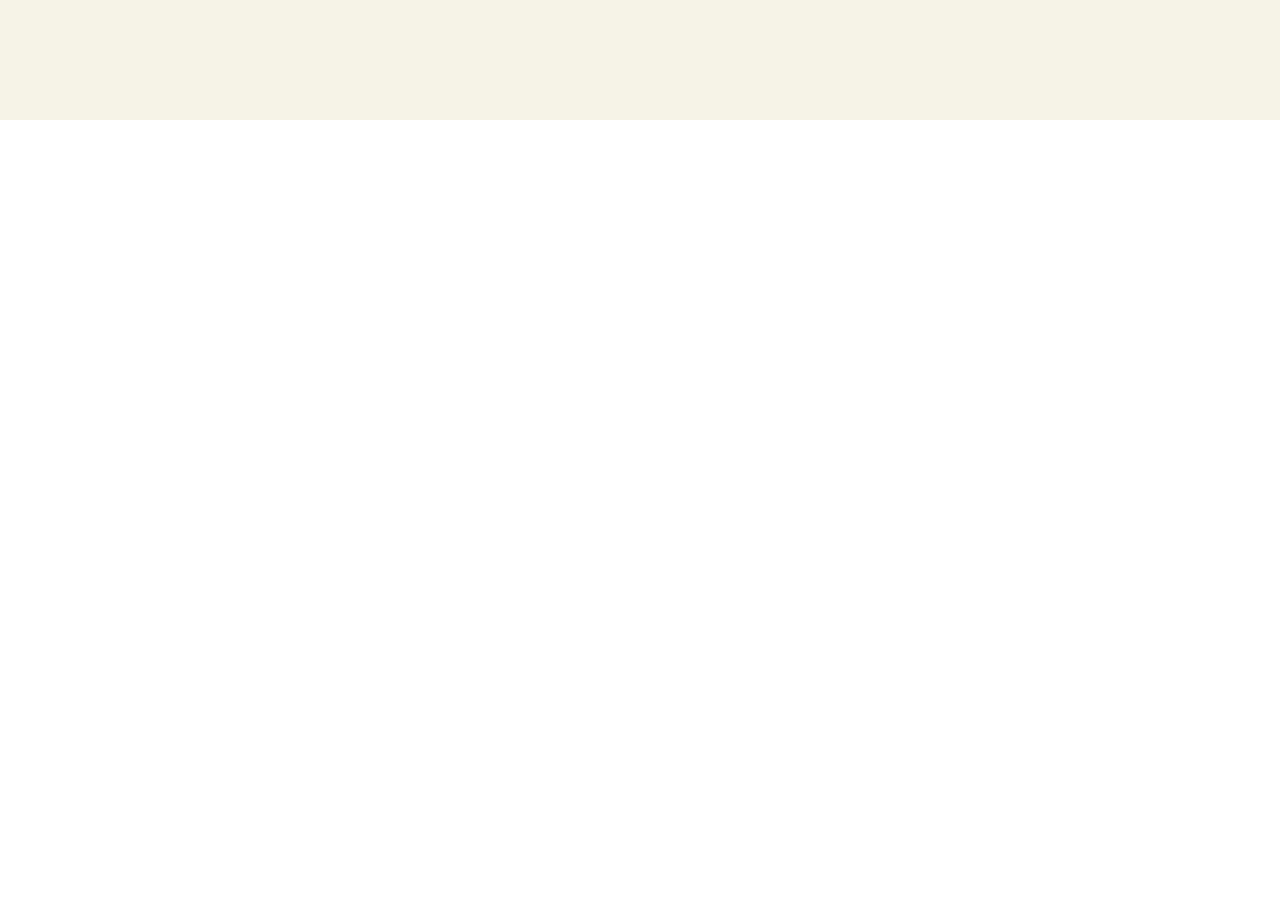
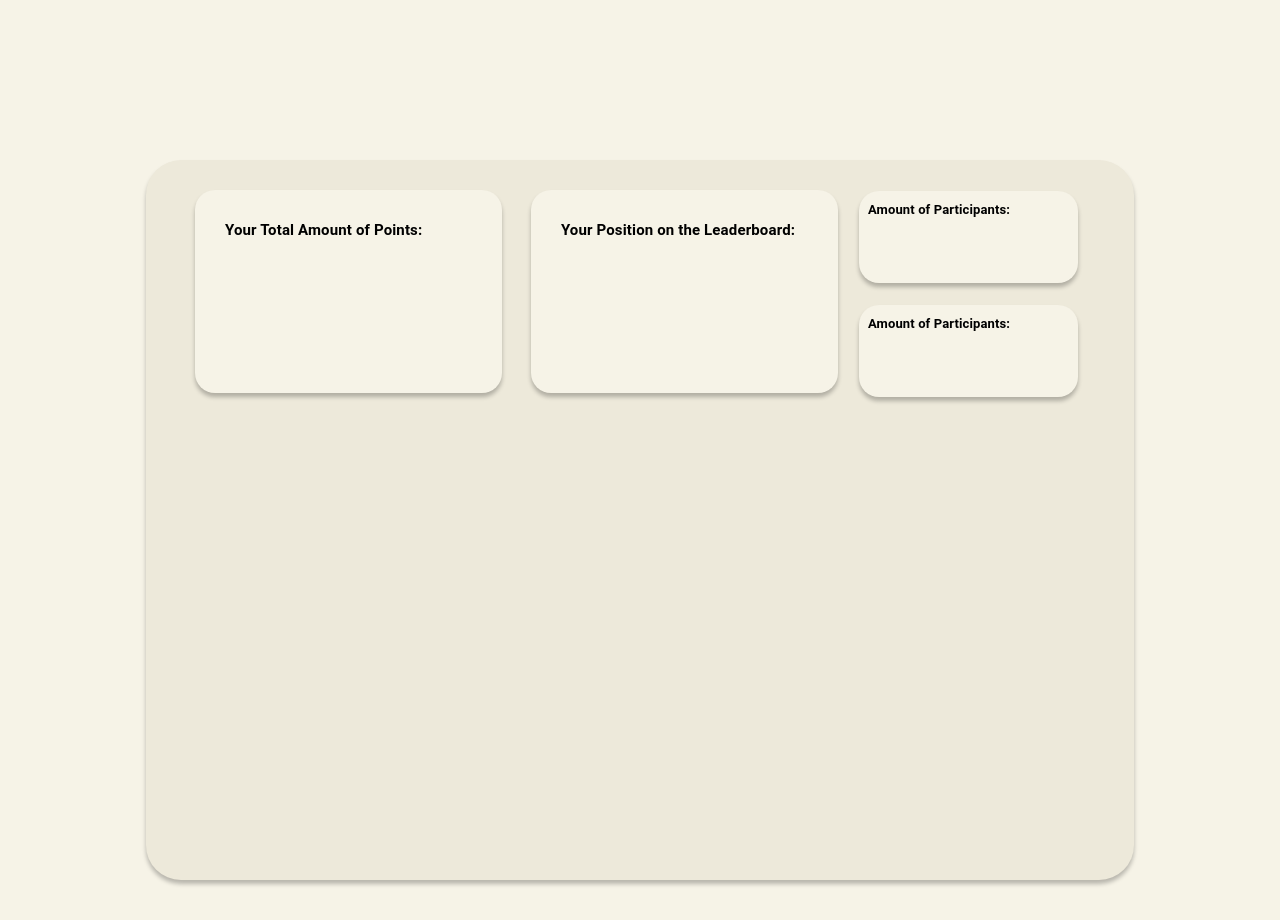
Before and after one commit to aizhK/Recycling-App, a React (Create React App) app in the folder recyclerush/: page /forgotpassword in a window 1280 px wide. Shown: the part 680-1600 px from the top of the page. Before the commit the page ends 800 px from the top, so only its background shows below. Built offline with nearby package versions, Linux system fonts and the light colour scheme; the HTML template or start-up script is replaced by a standard one.

Commit message:
Dashboard created, need to get the dropdown list to work and some additional buttons and design changes

```diff
--- a/recyclerush/src/App.js
+++ b/recyclerush/src/App.js
@@ -12,6 +12,7 @@ import ForgotPassword from "./components/ForgotPassword";
 import SignUp from "./components/SignUp";
 import Login from "./components/Login";
 import ScrollTop from "./components/ScrollToTop";
+import Dashboard from "./dashboard/Dashboard"
 
 function App() {
   const [isAuthPage, setIsAuthPage] = useState(false);
@@ -94,6 +95,7 @@ function App() {
           </Routes>
         </header>
         <ScrollTop isDrawerOpen={isDrawerOpen} />
+        <Dashboard />
       </div>
     </Router>
   );
--- /dev/null
+++ b/recyclerush/src/dashboard/Dashboard.js
@@ -0,0 +1,180 @@
+import React, { useState } from "react";
+import Box from "@mui/material/Box";
+import IconButton from "@mui/material/IconButton";
+import MenuIcon from "@mui/icons-material/Menu";
+import Sidebar from "./Sidebar";
+import Typography from "@mui/material/Typography";
+
+const drawerWidth = 240;
+
+const Dashboard = () => {
+  const [open, setOpen] = useState(false);
+
+  return (
+    <Box
+      sx={{
+        backgroundColor: "#F6F3E7",
+        display: "flex",
+        height: "100vh",
+        width: "100vw",
+      }}
+    >
+      <Sidebar open={open} />
+
+      <Box
+        component="main"
+        sx={{
+          flexGrow: 1,
+          height: "100vh",
+          display: "flex",
+          alignItems: "center",
+          justifyContent: "center",
+        }}
+      >
+        <IconButton
+          color="inherit"
+          aria-label="open drawer"
+          onClick={() => setOpen(!open)}
+          edge="start"
+          sx={{
+            position: "fixed",
+            marginLeft: "0.5%",
+            top: "2%",
+            left: `${open ? drawerWidth : 0}px`,
+            transition: "left .3s",
+          }}
+        >
+          <MenuIcon />
+        </IconButton>
+
+        <Box
+          sx={{
+            display: "flex",
+            flexDirection: "row",
+            boxShadow: "0px 4px 4px rgba(0, 0, 0, 0.25)",
+            backgroundColor: "#EDE9DA",
+            borderRadius: "35px",
+            width: "95%",
+            height: "90%",
+            transition: "margin .3s",
+            marginLeft: `${open ? drawerWidth / 8 : -drawerWidth / 1}px`,
+          }}
+        >
+          <Box
+            sx={{
+              height: "20%",
+              width: "25%",
+              marginLeft: "5%",
+              marginTop: "3%",
+              borderRadius: "20px",
+              backgroundColor: "#F6F3E7",
+              boxShadow: "0px 4px 4px rgba(0, 0, 0, 0.25)",
+              padding: "3%",
+            }}
+          >
+            <Typography
+              variant="body1"
+              component="div"
+              sx={{
+                textAlign: "left",
+                fontWeight: "bold",
+                fontSize: "15px",
+                color: "black",
+              }}
+            >
+              Your Total Amount of Points:
+            </Typography>
+          </Box>
+          <Box
+            sx={{
+              height: "20%",
+              width: "25%",
+              marginLeft: "3%",
+              marginTop: "3%",
+              borderRadius: "20px",
+              backgroundColor: "#F6F3E7",
+              boxShadow: "0px 4px 4px rgba(0, 0, 0, 0.25)",
+              padding: "3%",
+            }}
+          >
+            <Typography
+              variant="body1"
+              component="div"
+              sx={{
+                textAlign: "left",
+                fontWeight: "bold",
+                fontSize: "15px",
+                color: "black",
+              }}
+            >
+              Your Position on the Leaderboard:
+            </Typography>
+          </Box>
+          <Box
+            sx={{
+                display: "flex",
+                flexDirection: "column",
+            }}>
+            <Box
+                sx={{
+                height: "12%",
+                width: "150%",
+                marginLeft: "15%",
+                marginTop: "22%",
+                borderRadius: "20px",
+                backgroundColor: "#F6F3E7",
+                boxShadow: "0px 4px 4px rgba(0, 0, 0, 0.25)",
+                padding: "2%",
+                }}
+            >
+                <Typography
+                variant="body1"
+                component="div"
+                sx={{
+                    marginLeft: "3%",
+                    marginTop: "3%",
+                    textAlign: "left",
+                    fontWeight: "bold",
+                    fontSize: "13px",
+                    color: "black",
+                }}
+                >
+                Amount of Participants:
+                </Typography>
+            </Box>
+            <Box
+                sx={{
+                height: "12%",
+                width: "150%",
+                marginLeft: "15%",
+                marginTop: "15%",
+                borderRadius: "20px",
+                backgroundColor: "#F6F3E7",
+                boxShadow: "0px 4px 4px rgba(0, 0, 0, 0.25)",
+                padding: "2%",
+                }}
+            >
+                <Typography
+                variant="body1"
+                component="div"
+                sx={{
+                    marginLeft: "3%",
+                    marginTop: "3%",
+                    textAlign: "left",
+                    fontWeight: "bold",
+                    fontSize: "13px",
+                    color: "black",
+                }}
+                >
+                Amount of Participants:
+                </Typography>
+            </Box>
+
+          </Box>
+        </Box>
+      </Box>
+    </Box>
+  );
+};
+
+export default Dashboard;
--- /dev/null
+++ b/recyclerush/src/dashboard/Sidebar.js
@@ -0,0 +1,184 @@
+import React from "react";
+import Drawer from "@mui/material/Drawer";
+import Button from "@mui/material/Button";
+import Divider from "@mui/material/Divider";
+import Typography from "@mui/material/Typography";
+import Home from "@mui/icons-material/HomeOutlined";
+import Leaderboard from "@mui/icons-material/LeaderboardOutlined";
+import Badge from "@mui/icons-material/MilitaryTechOutlined";
+import Logout from "@mui/icons-material/LogoutOutlined";
+
+const drawerWidth = 240;
+
+const Sidebar = ({ open }) => {
+  return (
+    <Drawer
+      variant="persistent"
+      open={open}
+      sx={{
+        width: drawerWidth,
+        flexShrink: 0,
+        [`& .MuiDrawer-paper`]: {
+          backgroundColor: "#FBF9F2;",
+          width: drawerWidth,
+          boxSizing: "border-box",
+          transition: ".5s",
+          position: "relative",
+          top: "0",
+          left: open ? "0" : `-${drawerWidth}px`,
+          borderRadius: "0 35px 35px 0",
+        },
+      }}
+    >
+      <Typography
+        variant="h6"
+        component="div"
+        sx={{
+          marginTop: "8%",
+          marginLeft: "8%",
+          textAlign: "left",
+          fontWeight: "bold",
+          color: "black",
+        }}
+      >
+        RECYCLERUSH
+      </Typography>
+      <Typography
+        variant="p"
+        component="div"
+        sx={{
+          marginTop: "18%",
+          marginLeft: "8%",
+          textAlign: "left",
+          fontWeight: "bold",
+          color: "black",
+        }}
+      >
+        Dashboard
+      </Typography>
+      <Button
+        variant="contained"
+        startIcon={<Home />}
+        sx={{
+          "&:hover": {
+            backgroundColor: "#e2dfd5",
+          },
+          marginLeft: "auto",
+          marginRight: "auto",
+          marginTop: "12%",
+          color: "black",
+          backgroundColor: "#F6F3E7",
+          width: "80%",
+          height: "40px",
+          textTransform: "none",
+          borderRadius: "10px",
+        }}
+      >
+        Main Page
+      </Button>
+      <Divider
+        variant="middle"
+        sx={{
+          marginLeft: "auto",
+          marginRight: "auto",
+          marginTop: "18%",
+          width: "76%",
+          height: "0px",
+          backgroundColor: "#C7683D",
+        }}
+      />
+
+      <Typography
+        variant="p"
+        component="div"
+        sx={{
+          marginTop: "12%",
+          marginLeft: "8%",
+          textAlign: "left",
+          fontWeight: "bold",
+          color: "black",
+        }}
+      >
+        General
+      </Typography>
+
+      <Button
+        variant="contained"
+        startIcon={<Leaderboard />}
+        sx={{
+          "&:hover": {
+            backgroundColor: "#e2dfd5",
+          },
+          marginLeft: "auto",
+          marginRight: "auto",
+          marginTop: "12%",
+          color: "black",
+          backgroundColor: "#F6F3E7",
+          width: "80%",
+          height: "40px",
+          textTransform: "none",
+          borderRadius: "10px",
+        }}
+      >
+        Leaderboard
+      </Button>
+
+      <Button
+        variant="contained"
+        startIcon={<Badge />}
+        sx={{
+          "&:hover": {
+            backgroundColor: "#e2dfd5",
+          },
+          marginLeft: "auto",
+          marginRight: "auto",
+          marginTop: "15%",
+          color: "black",
+          backgroundColor: "#F6F3E7",
+          width: "80%",
+          height: "40px",
+          textTransform: "none",
+          borderRadius: "10px",
+        }}
+      >
+        Badges
+      </Button>
+
+      <Divider
+        variant="middle"
+        sx={{
+          marginLeft: "auto",
+          marginRight: "auto",
+          marginTop: "18%",
+          width: "76%",
+          height: "0px",
+          backgroundColor: "#C7683D",
+        }}
+      />
+
+      <Button
+        variant="contained"
+        startIcon={<Logout />}
+        sx={{
+          "&:hover": {
+            backgroundColor: "#e2dfd5",
+          },
+          position: "absolute",
+          bottom: "5%",
+          left: "50%",
+          transform: "translateX(-50%)",
+          color: "black",
+          backgroundColor: "#F6F3E7",
+          width: "80%",
+          height: "40px",
+          textTransform: "none",
+          borderRadius: "10px",
+        }}
+      >
+        Logout
+      </Button>
+    </Drawer>
+  );
+};
+
+export default Sidebar;
```
